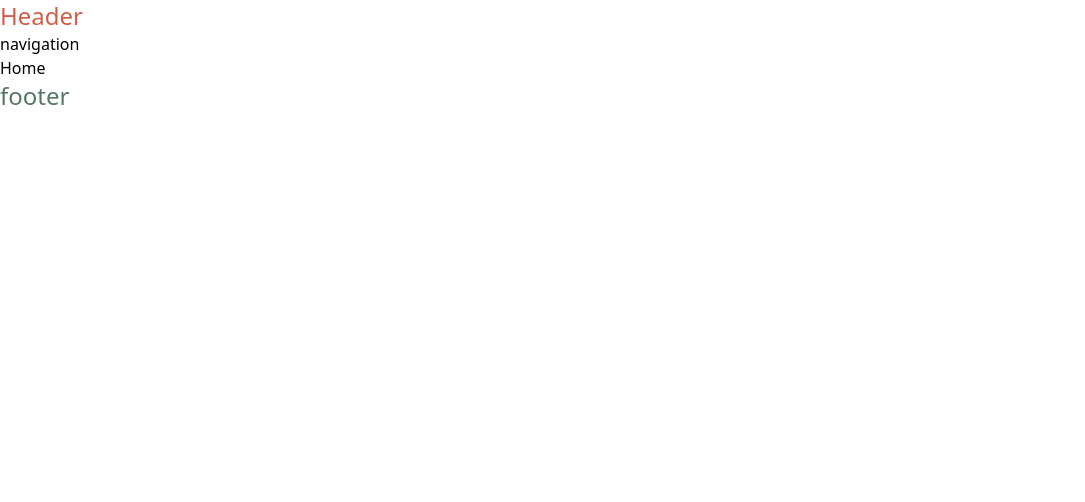
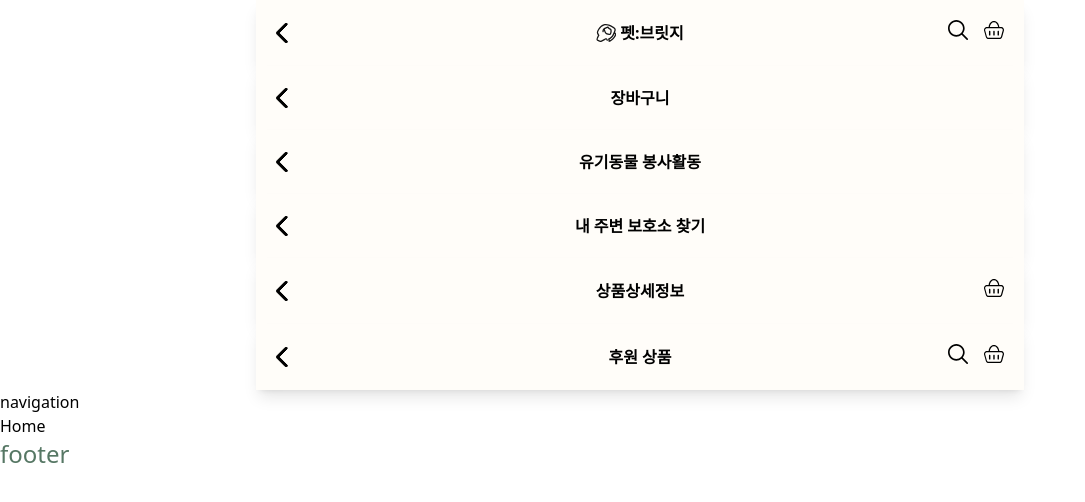
Before and after one commit to sssseungk/Pet_Bridge, a React (Vite) app: page / in a window 1280 px wide. Shown: the top 502 px of the page, without its empty margins (0-1085 px from the left). Built offline with nearby package versions, Linux system fonts and the light colour scheme; a web font is replaced by a local one.

Commit message:
[Add] HeaderComp 컴포넌트 props 사용하여 모든 페이지 헤더 생성
#18 진행중

```diff
--- a/src/layout/Header.jsx
+++ b/src/layout/Header.jsx
@@ -1,7 +1,15 @@
+import HeaderComp from "@/components/Header/HeaderComp"
+import Nav from './Nav';
+
 function Header() {
   return (
-    <header className="text-2xl text-pet-red">
-      Header
+    <header>
+      <HeaderComp title="펫:브릿지" showLogo={true} showSearchIcon={true} showCartIcon={true}/>
+      <HeaderComp title="장바구니"/>
+      <HeaderComp title="유기동물 봉사활동"/>
+      <HeaderComp title="내 주변 보호소 찾기"/>
+      <HeaderComp title="상품상세정보" showCartIcon={true}/>
+      <HeaderComp title="후원 상품" showSearchIcon={true} showCartIcon={true}/>
     </header>
   )
 }
```
